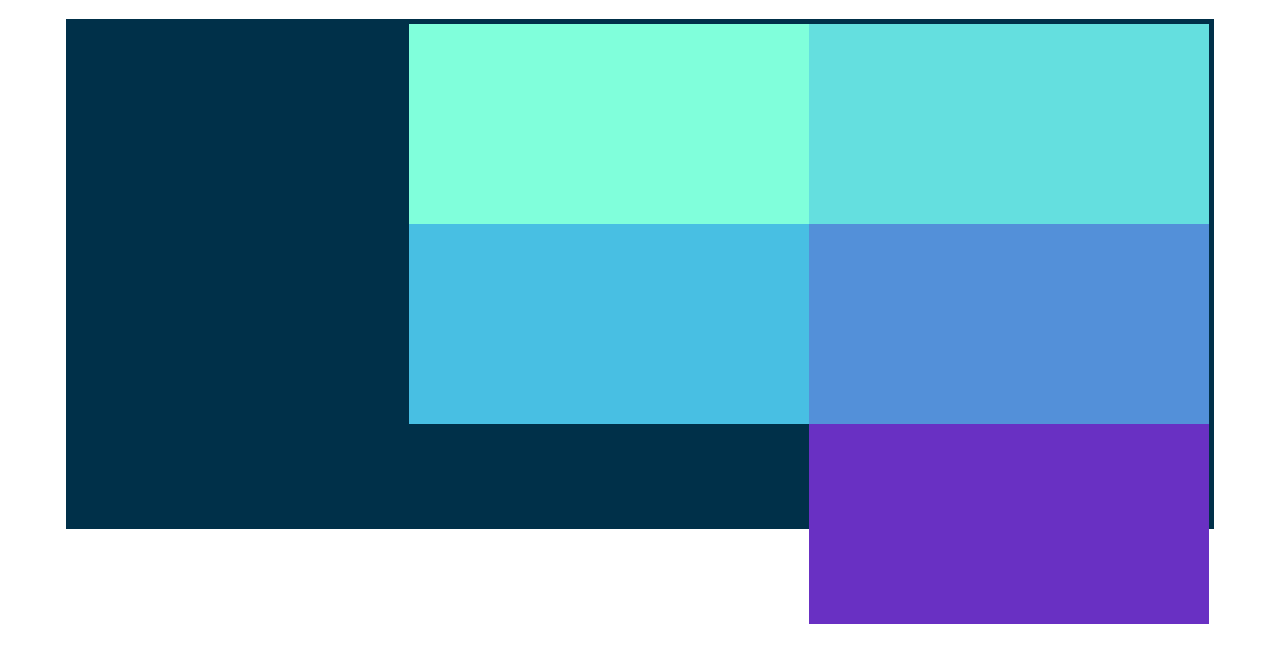
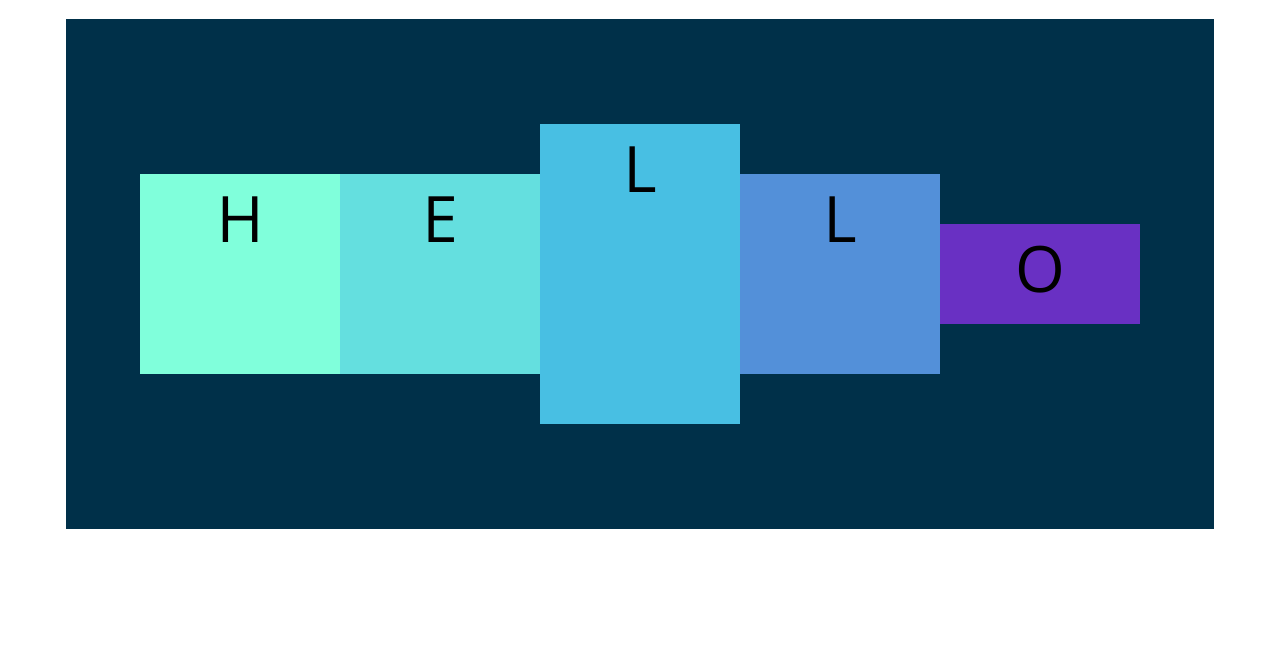
Before and after one commit to yashv521/Web-Dev-Learnings, a plain HTML site: page Flexbox Starter/index.html in a window 1280 px wide. Shown: the part 67-730 px from the top of the page. Drawn offline with nearby package versions, Linux system fonts and the light colour scheme.

Commit message:
align-items

```diff
--- a/Flexbox Starter/app.css
+++ b/Flexbox Starter/app.css
@@ -15,13 +15,15 @@ h1 {
     justify-content: flex-start;
     flex-wrap: wrap; */
     flex-direction: row;
-    justify-content: flex-end;
+    justify-content: center;
     flex-wrap: wrap;
+    align-items: center;
 
 }
 
 #container div {
     height: 200px;
-    width: 400px;
+    width: 200px;
     text-align: center;
+    font-size: 4em;
 }
--- a/Flexbox Starter/index.html
+++ b/Flexbox Starter/index.html
@@ -14,11 +14,11 @@
     <h1>Let's Play With Flexbox</h1>
 
     <section id="container">
-        <div style="background-color: #80ffdb"></div>
-        <div style="background-color: #64dfdf"></div>
-        <div style="background-color: #48bfe3"></div>
-        <div style="background-color: #5390d9"></div>
-        <div style="background-color: #6930c3"></div>
+        <div style="background-color: #80ffdb">H</div>
+        <div style="background-color: #64dfdf">E</div>
+        <div style="background-color: #48bfe3; height: 300px;">L</div>
+        <div style="background-color: #5390d9">L</div>
+        <div style="background-color: #6930c3; height: 100px;">O</div>
     </section>
 
 </body>
```
